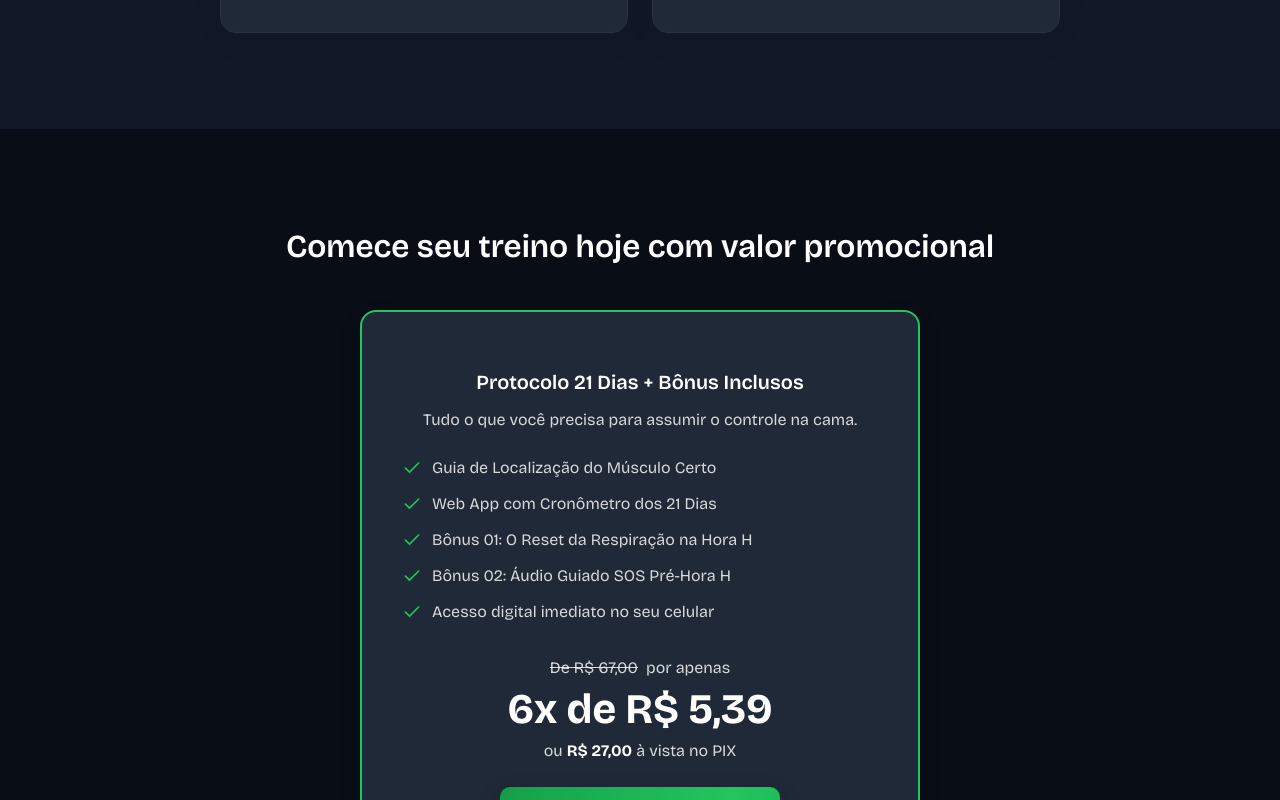
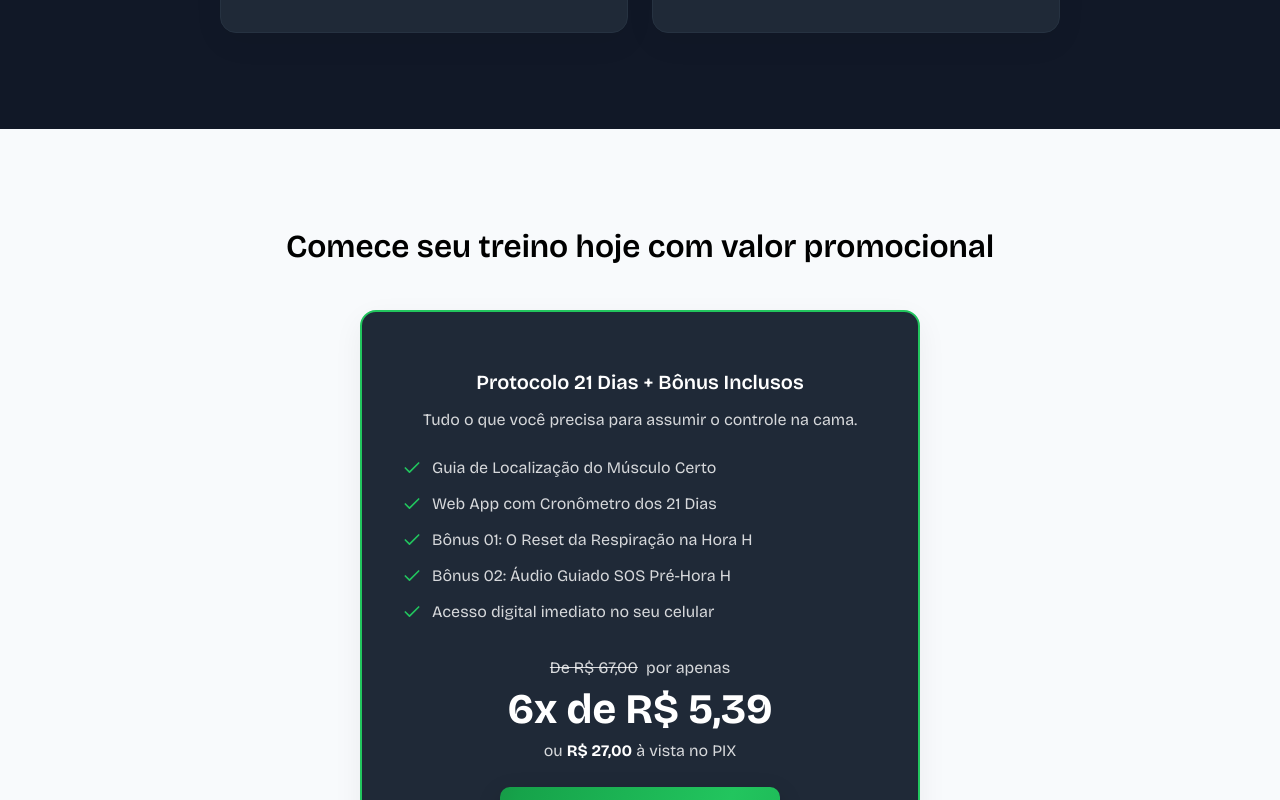
Before and after one commit to CarolSouza123/protocolo-controle-21-dias, a React (Vite) app: page / in a window 1280 px wide. Shown: the part 3620-4420 px from the top of the page. Built offline with nearby package versions, Linux system fonts and the light colour scheme.

Commit message:
Secao de ofertas com fundo claro para destacar o card

```diff
--- a/src/App.tsx
+++ b/src/App.tsx
@@ -102,7 +102,7 @@ function App() {
       <section className="section section-muted"><div className="container"><h2>{pageContent.situations.title}</h2><p className="section-subtitle">{pageContent.situations.subtitle}</p><div className="card-grid count-4 situations-grid">{pageContent.situations.items.map(item => <article className="content-card situation" key={item.title}><h3>{item.title}</h3><p>{item.text}</p><p className="situation-help"><strong>Como o protocolo ajuda:</strong> {item.help}</p></article>)}</div></div></section>
       <section className="section"><div className="container"><h2>{pageContent.modulesSection.title}</h2>{'subtitle' in pageContent.modulesSection && pageContent.modulesSection.subtitle && <p className="section-subtitle">{pageContent.modulesSection.subtitle}</p>}<Modules /></div></section>
       <section className="section section-muted"><div className="container"><h2>{pageContent.bonusesSection.title}</h2><div className={`card-grid count-${pageContent.bonuses.length}`}>{pageContent.bonuses.map(item => <article className="content-card bonus" key={item.eyebrow}><div className="square-media">{placeholder(item)}</div><span className="eyebrow">🎁 {item.eyebrow}: incluso na oferta</span><h3>{item.title}</h3><p>{item.description}</p>{item.value && <s>{item.value}</s>}</article>)}</div></div></section>
-      <section className="section" id="ofertas"><div className="container"><h2>{pageContent.offersSection.title}</h2><div className="offers offers-single">
+      <section className="section section-light" id="ofertas"><div className="container"><h2>{pageContent.offersSection.title}</h2><div className="offers offers-single">
         <article className="offer-card featured">{pageContent.offers.complete.badge && <span className="offer-badge">{pageContent.offers.complete.badge}</span>}<h3>{pageContent.offers.complete.title}</h3>{'subtitle' in pageContent.offers.complete && pageContent.offers.complete.subtitle && <p className="offer-subtitle">{pageContent.offers.complete.subtitle}</p>}<FeatureList items={pageContent.offers.complete.items} /><Price data={pageContent.offers.complete} /><div className="offer-action"><Button onClick={trackCheckout} href={links.checkoutComplete ? withAttributionParams(links.checkoutComplete) : links.checkoutSimple ? withAttributionParams(links.checkoutSimple) : undefined}>{pageContent.offers.complete.ctaLabel}</Button><img src={pageContent.offersSection.paymentSecurityImage} alt={pageContent.offersSection.paymentSecurityAlt} loading="lazy" /></div></article>
       </div></div></section>
       <section className="section section-light"><div className="container guarantee"><img className="guarantee-seal" src={pageContent.guarantee.image} alt={pageContent.guarantee.imageAlt} loading="lazy" /><div><h2>{pageContent.guarantee.title}</h2><p>{pageContent.guarantee.body}</p></div></div></section>
--- a/src/styles/index.css
+++ b/src/styles/index.css
@@ -88,3 +88,7 @@ body footer { background:#090d16; border-top-color:#263241 }
 .funnel-fill { height:100%; border-radius:999px; transition:width .4s ease }
 .funnel-conv { display:block; margin-top:6px; color:rgba(255,255,255,.6); font-size:13px }
 .funnel-total { margin:4px 0 0; color:rgba(255,255,255,.85); font-weight:600 }
+
+/* Secao de ofertas com fundo claro: textos do card escuro seguem claros */
+#ofertas .offer-card p { color:rgba(255,255,255,.82) }
+#ofertas .offer-card h3 { color:#fff }
```
